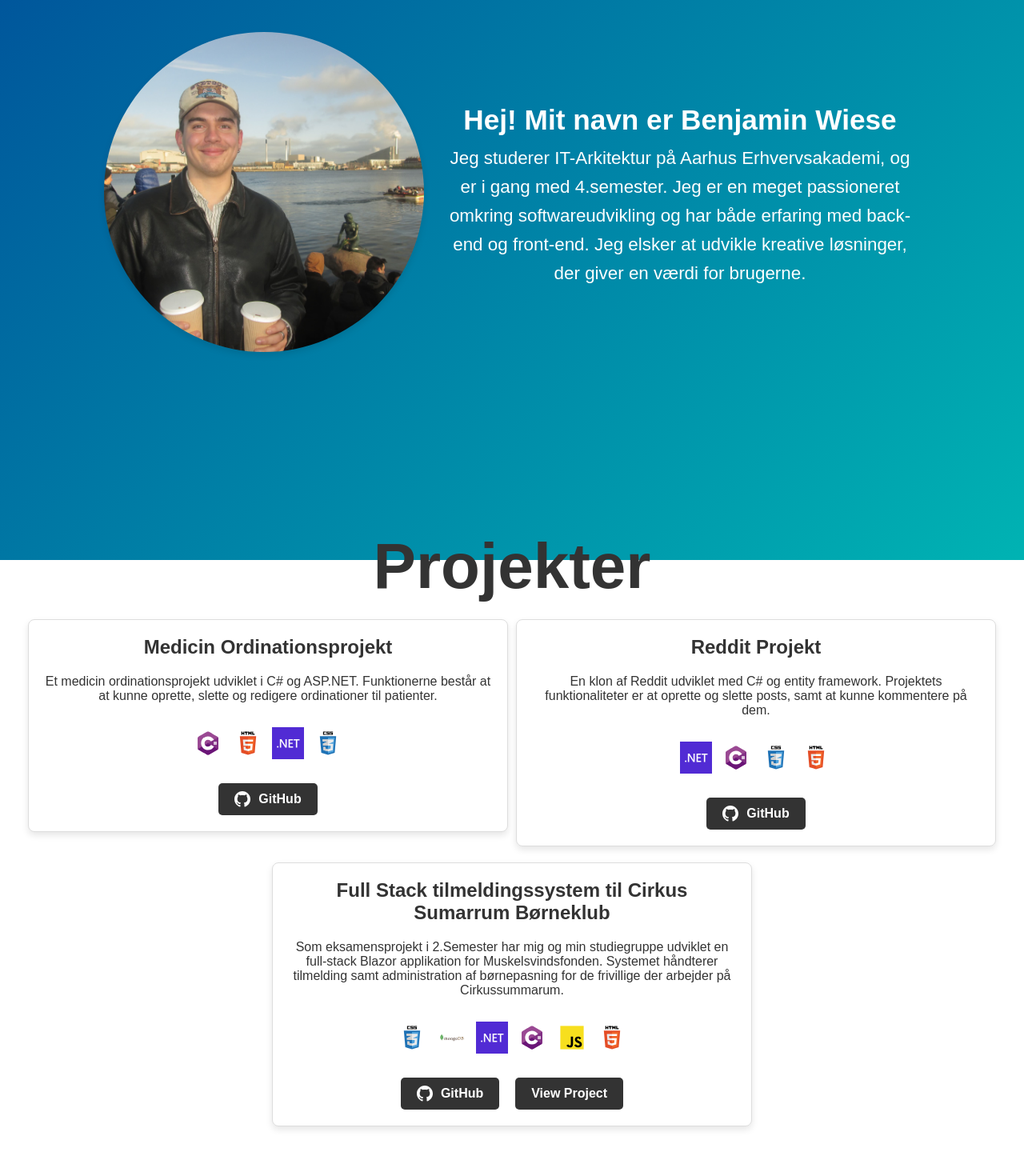
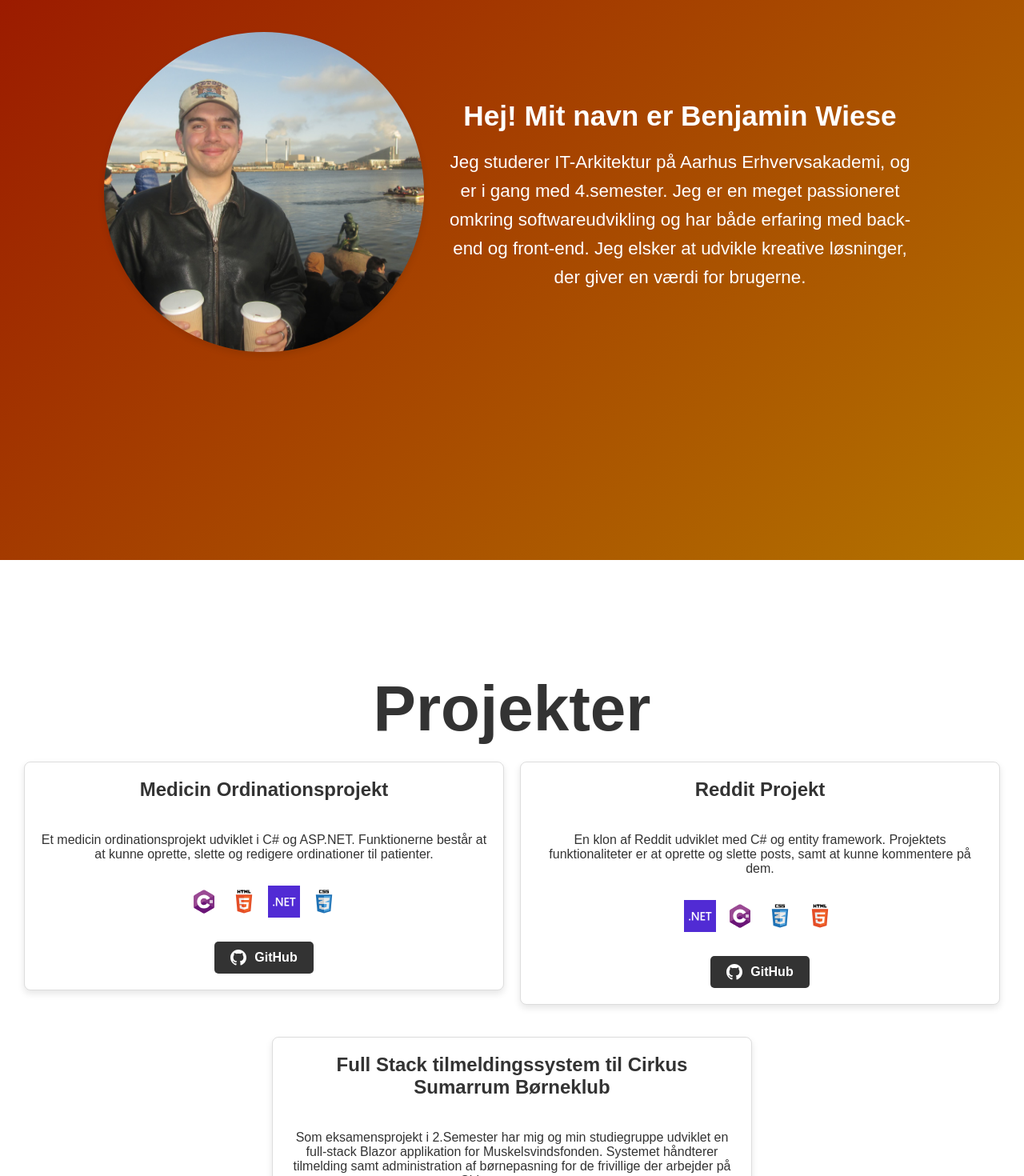
Before and after one commit to Benwi01/Profil, a React (Vite) app in the folder Profil-app/: page / in a window 1280 px wide. Shown: the part 200-1670 px from the top of the page at 80% size. Built offline with nearby package versions, Linux system fonts and the light colour scheme.

Commit message:
githubpages

```diff
--- a/Profil-app/package.json
+++ b/Profil-app/package.json
@@ -1,4 +1,5 @@
 {
+  "homepage": "https://Benwi01.github.io/Profil",
   "name": "profil-app",
   "private": true,
   "version": "0.0.0",
@@ -7,7 +8,9 @@
     "dev": "vite",
     "build": "vite build",
     "lint": "eslint .",
-    "preview": "vite preview"
+    "preview": "vite preview",
+    "predeploy": "npm run build",
+  "deploy": "gh-pages -d build"
   },
   "dependencies": {
     "react": "^19.0.0",
@@ -22,6 +25,7 @@
     "eslint": "^9.21.0",
     "eslint-plugin-react-hooks": "^5.1.0",
     "eslint-plugin-react-refresh": "^0.4.19",
+    "gh-pages": "^6.3.0",
     "globals": "^15.15.0",
     "vite": "^6.2.0"
   }
--- a/Profil-app/src/App.css
+++ b/Profil-app/src/App.css
@@ -2,7 +2,7 @@ body {
   font-family: 'Arial', sans-serif;
   margin: 0;
   padding: 0;
-  background-color: #ffffff; /* Light blue background color for the entire page */
+  background-color: #ffffff;
   color: #333;
   scroll-behavior: smooth;
 }
@@ -14,7 +14,7 @@ body {
 }
 
 header {
-  background-color: #007bff; /* Solid blue background color */
+  background-color: #007bff;
   color: white;
   padding: 20px 0;
   text-align: center;
@@ -26,13 +26,13 @@ header {
 }
 
 header h1 {
-  color: #fff; /* White color for better contrast */
+  color: #fff;
   font-size: 2.5rem;
   margin: 0;
 }
 
 footer {
-  background: linear-gradient(135deg, #004d99, #00b3b3); /* Solid blue background color */
+  background: linear-gradient(135deg, #991200, #b37400);
   color: white;
   padding: 10px 0;
   text-align: center;
@@ -40,10 +40,11 @@ footer {
 
 h1, h2, h3, h4, h5, h6 {
   color: #333;
+  margin-bottom: 20px; /* Add margin-bottom for better spacing */
 }
 
 a {
-  color: #007bff; /* Professional color */
+  color: #007bff;
   text-decoration: none;
   transition: color 0.3s;
 }
@@ -53,9 +54,9 @@ a:hover {
 }
 
 .section {
-  height: 60vh; /* Each section fills the entire viewport */
   padding: 100px 20px;
-  border-bottom: none; /* Remove border to avoid visible edges */
+  margin-bottom: 40px; /* Add margin-bottom for better spacing between sections */
+  border-bottom: none;
   opacity: 0;
   transform: translateY(20px);
   transition: opacity 1s ease-out, transform 1s ease-out;
@@ -71,52 +72,21 @@ a:hover {
   align-items: center;
   justify-content: center;
   flex-wrap: wrap;
-  height: 100%; /* Center content vertically */
-}
-
-@keyframes fadeIn {
-  from {
-    opacity: 0;
-  }
-  to {
-    opacity: 1;
-  }
-}
-
-@keyframes bounceIn {
-  from {
-    transform: scale(0.5);
-    opacity: 0;
-  }
-  to {
-    transform: scale(1);
-    opacity: 1;
-  }
-}
-
-@keyframes fadeInUp {
-  from {
-    transform: translateY(20px);
-    opacity: 0;
-  }
-  to {
-    transform: translateY(0);
-    opacity: 1;
-  }
+  height: 100%;
 }
 
 .flashy-home {
-  background: linear-gradient(135deg, #004d99, #00b3b3); /* Professional color scheme */
+  background: linear-gradient(135deg, #991200, #b37400);
   color: white;
   text-align: center;
   padding: 50px 0;
-  height: 100vh; /* Fill the entire viewport */
+  height: 100vh;
 }
 
 .home-title {
   font-size: 3rem;
   margin-bottom: 20px;
-  color: #fff; /* White color for better contrast */
+  color: #fff;
 }
 
 .profile-pic {
@@ -144,13 +114,13 @@ a:hover {
 }
 
 .profile-pic {
-  border-radius: 50%; /* This makes the image round */
+  border-radius: 50%;
   width: 400px;
   height: 400px;
   margin-right: 20px;
   box-shadow: 0 4px 8px rgba(0, 0, 0, 0.1);
   transition: transform 0.3s;
-  object-fit: cover; /* Ensures the image does not look stretched */
+  object-fit: cover;
 }
 
 .profile-pic:hover {
@@ -177,9 +147,9 @@ a:hover {
 .projects-grid {
   display: flex;
   flex-wrap: wrap;
-  gap: 10px; /* Reduce the gap between project cards */
+  gap: 20px; /* Increase the gap between project cards */
   justify-content: center;
-  align-items: flex-start; /* Align items to the start to remove extra space */
+  align-items: flex-start;
 }
 
 .project-card {
@@ -188,11 +158,11 @@ a:hover {
   border-radius: 8px;
   box-shadow: 0 4px 8px rgba(0, 0, 0, 0.1);
   padding: 20px;
-  width: 45%; /* Make the project cards bigger */
-  margin-bottom: 10px; /* Reduce the bottom margin */
+  width: 45%;
+  margin-bottom: 20px; /* Increase the bottom margin */
   display: flex;
   flex-direction: column;
-  justify-content: space-between; /* Ensure equal height */
+  justify-content: space-between;
   transition: transform 0.3s, box-shadow 0.3s;
 }
 
@@ -301,7 +271,7 @@ a:hover {
 }
 
 .btn:hover {
-  background: linear-gradient(135deg, #004d99, #00b3b3);
+  background: linear-gradient(135deg, #991200, #b37400);
   transform: scale(1.05);
 }
 
--- a/Profil-app/src/App.jsx
+++ b/Profil-app/src/App.jsx
@@ -65,7 +65,6 @@ const Projects = () => (
           <a href="https://github.com/Levinuet/CirkusSummarum" className="btn github-btn" target="_blank" rel="noopener noreferrer">
             <img src="github-logo.svg" alt="GitHub" className="github-logo" /> GitHub
           </a>
-          <a href="#project3" className="btn view-btn">View Project</a>
         </div>
       </div>
       {/* Add more project cards as needed */}
--- a/Profil-app/src/assets/NavBar.css
+++ b/Profil-app/src/assets/NavBar.css
@@ -10,7 +10,7 @@
   }
 
   .navbar.scrolled {
-    background: linear-gradient(135deg, #004d99, #00b3b3); /* Semi-transparent background when scrolled */
+    background: linear-gradient(135deg, #991200, #b37400); /* Semi-transparent background when scrolled */
   }
 
   .navbar ul {
```
Also changed, not shown: 1 other file (tests, documents, lock files or other folders).
